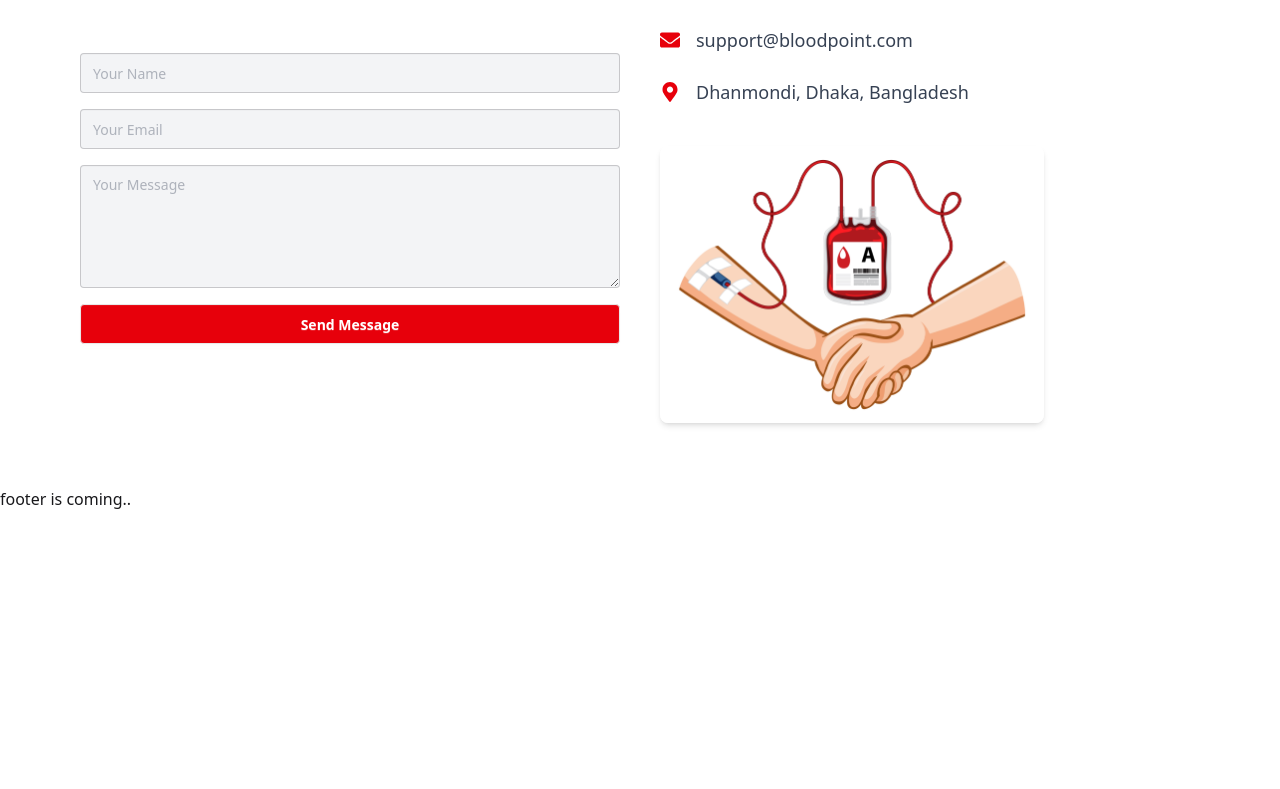
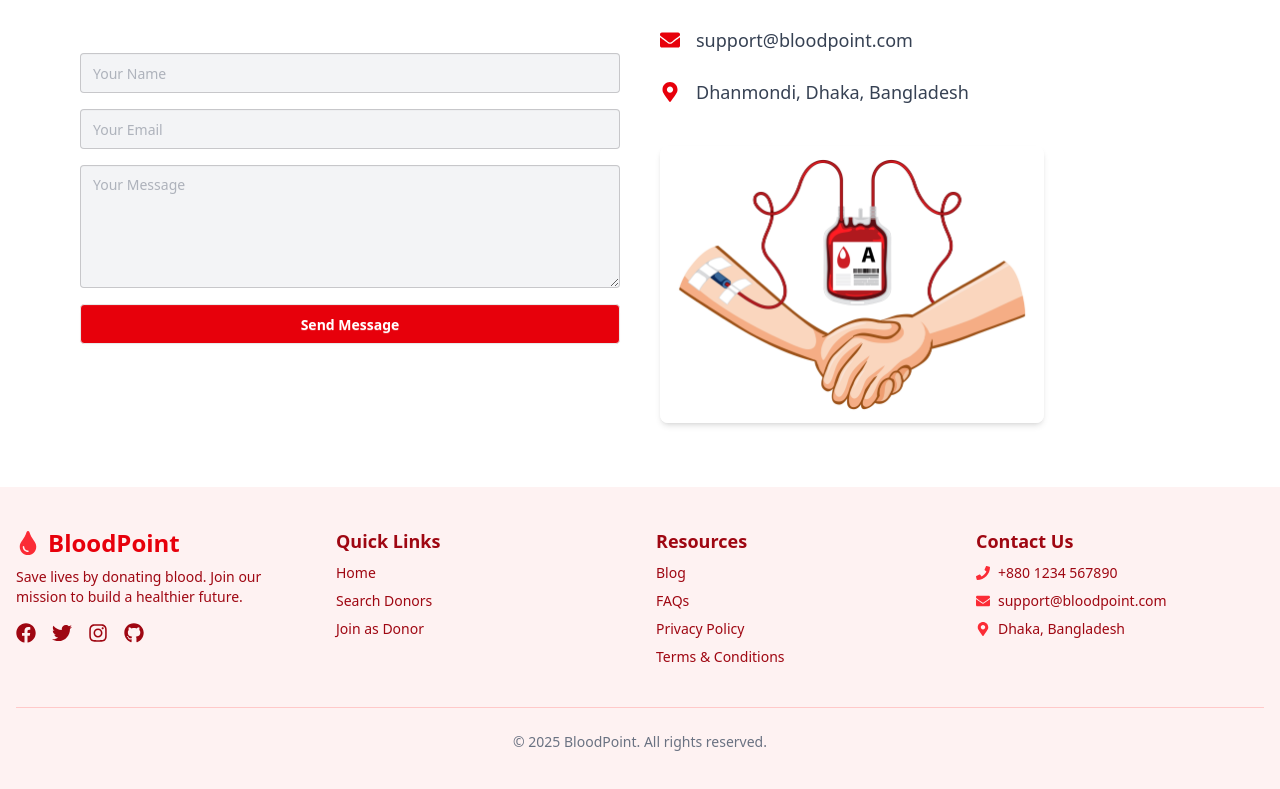
Before and after one commit to hrhabib0/blood-point-client, a React (Vite) app: page / in a window 1280 px wide. Shown: the part 1425-2214 px from the top of the page. Before the commit the page ends 1936 px from the top, so only its background shows below. Built offline with nearby package versions, Linux system fonts and the light colour scheme; no server answers.

Commit message:
create a relevant footer and modify some design in navbar and main layout.

```diff
--- a/src/components/Footer/Footer.jsx
+++ b/src/components/Footer/Footer.jsx
@@ -1,10 +1,69 @@
-import React from 'react';
+import { FaFacebook, FaInstagram, FaTwitter, FaGithub, FaPhone, FaEnvelope, FaMapMarkerAlt, FaTint } from 'react-icons/fa';
+import { Link } from 'react-router';
 
 const Footer = () => {
     return (
-        <div>
-            footer is coming..
-        </div>
+        <footer className="bg-red-50 text-red-800 py-10 px-4">
+            <div className="max-w-7xl mx-auto grid grid-cols-1 md:grid-cols-4 gap-8">
+
+                {/* Logo & About */}
+                <div>
+                    <Link to="/" className="flex items-center gap-2 text-2xl font-bold text-red-600">
+                        <FaTint className="text-red-500" />
+                        BloodPoint
+                    </Link>
+                    <p className="mt-2 text-sm">
+                        Save lives by donating blood. Join our mission to build a healthier future.
+                    </p>
+                    <div className="flex gap-4 mt-4 text-xl">
+                        <a href="https://facebook.com" target="_blank" rel="noreferrer" className="hover:text-red-600"><FaFacebook /></a>
+                        <a href="https://twitter.com" target="_blank" rel="noreferrer" className="hover:text-red-600"><FaTwitter /></a>
+                        <a href="https://instagram.com" target="_blank" rel="noreferrer" className="hover:text-red-600"><FaInstagram /></a>
+                        <a href="https://github.com" target="_blank" rel="noreferrer" className="hover:text-red-600"><FaGithub /></a>
+                    </div>
+                </div>
+
+                {/* Quick Links */}
+                <div>
+                    <h3 className="text-lg font-semibold mb-2">Quick Links</h3>
+                    <ul className="space-y-2 text-sm">
+                        <li><Link to="/" className="hover:text-red-600">Home</Link></li>
+                        <li><Link to="/donors" className="hover:text-red-600">Search Donors</Link></li>
+                        <li><Link to="/register" className="hover:text-red-600">Join as Donor</Link></li>
+                    </ul>
+                </div>
+
+                {/* Resources */}
+                <div>
+                    <h3 className="text-lg font-semibold mb-2">Resources</h3>
+                    <ul className="space-y-2 text-sm">
+                        <li><Link to="/blog" className="hover:text-red-600">Blog</Link></li>
+                        <li><Link to="/faq" className="hover:text-red-600">FAQs</Link></li>
+                        <li><Link to="/privacy" className="hover:text-red-600">Privacy Policy</Link></li>
+                        <li><Link to="/terms" className="hover:text-red-600">Terms & Conditions</Link></li>
+                    </ul>
+                </div>
+
+                {/* Contact Info with Icons */}
+                <div>
+                    <h3 className="text-lg font-semibold mb-2">Contact Us</h3>
+                    <p className="text-sm flex items-center gap-2">
+                        <FaPhone className="text-red-500" /> +880 1234 567890
+                    </p>
+                    <p className="text-sm flex items-center gap-2 mt-2">
+                        <FaEnvelope className="text-red-500" /> support@bloodpoint.com
+                    </p>
+                    <p className="text-sm flex items-center gap-2 mt-2">
+                        <FaMapMarkerAlt className="text-red-500" /> Dhaka, Bangladesh
+                    </p>
+                </div>
+            </div>
+
+            {/* Copyright */}
+            <div className="border-t border-red-200 mt-10 pt-6 text-center text-sm text-gray-500">
+                © {new Date().getFullYear()} BloodPoint. All rights reserved.
+            </div>
+        </footer>
     );
 };
 
--- a/src/components/Navbar/Navbar.jsx
+++ b/src/components/Navbar/Navbar.jsx
@@ -77,8 +77,8 @@ const Navbar = () => {
         )}
     </>
     return (
-        <div>
-            <div className="navbar bg-red-700 shadow-lg text-white">
+        <div className='bg-red-700 shadow-lg text-white'>
+            <div className="navbar max-w-7xl mx-auto">
                 <div className="navbar-start">
                     <div className="dropdown">
                         <div tabIndex={0} role="button" className="btn btn-ghost lg:hidden">
--- a/src/main.jsx
+++ b/src/main.jsx
@@ -15,7 +15,7 @@ Aos.init({
 
 createRoot(document.getElementById('root')).render(
   <StrictMode>
-    <div className='font-inter max-w-7xl mx-auto'>
+    <div className=''>
       <AuthProvider>
         <RouterProvider router={router}></RouterProvider>
       </AuthProvider>
```
